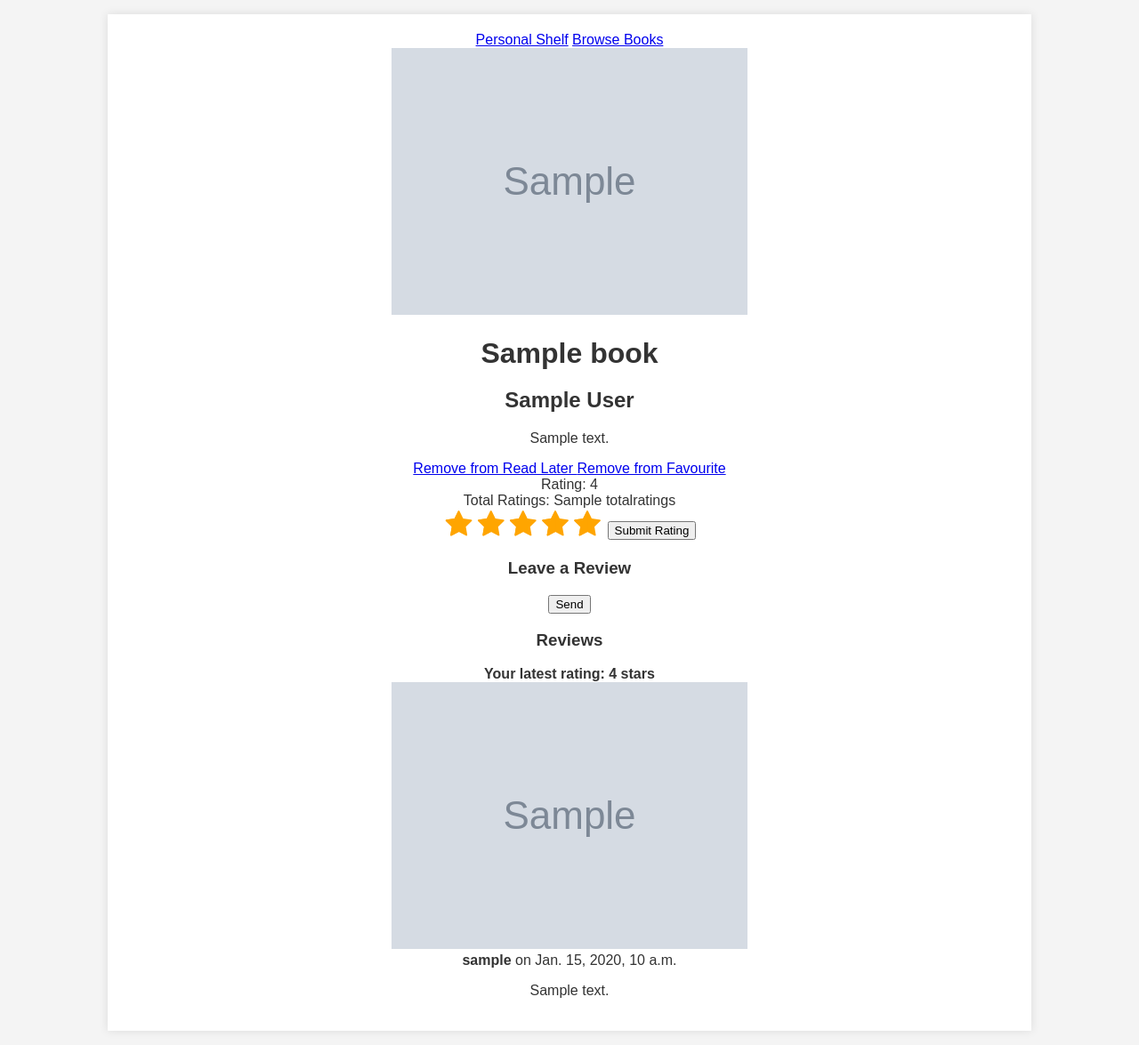
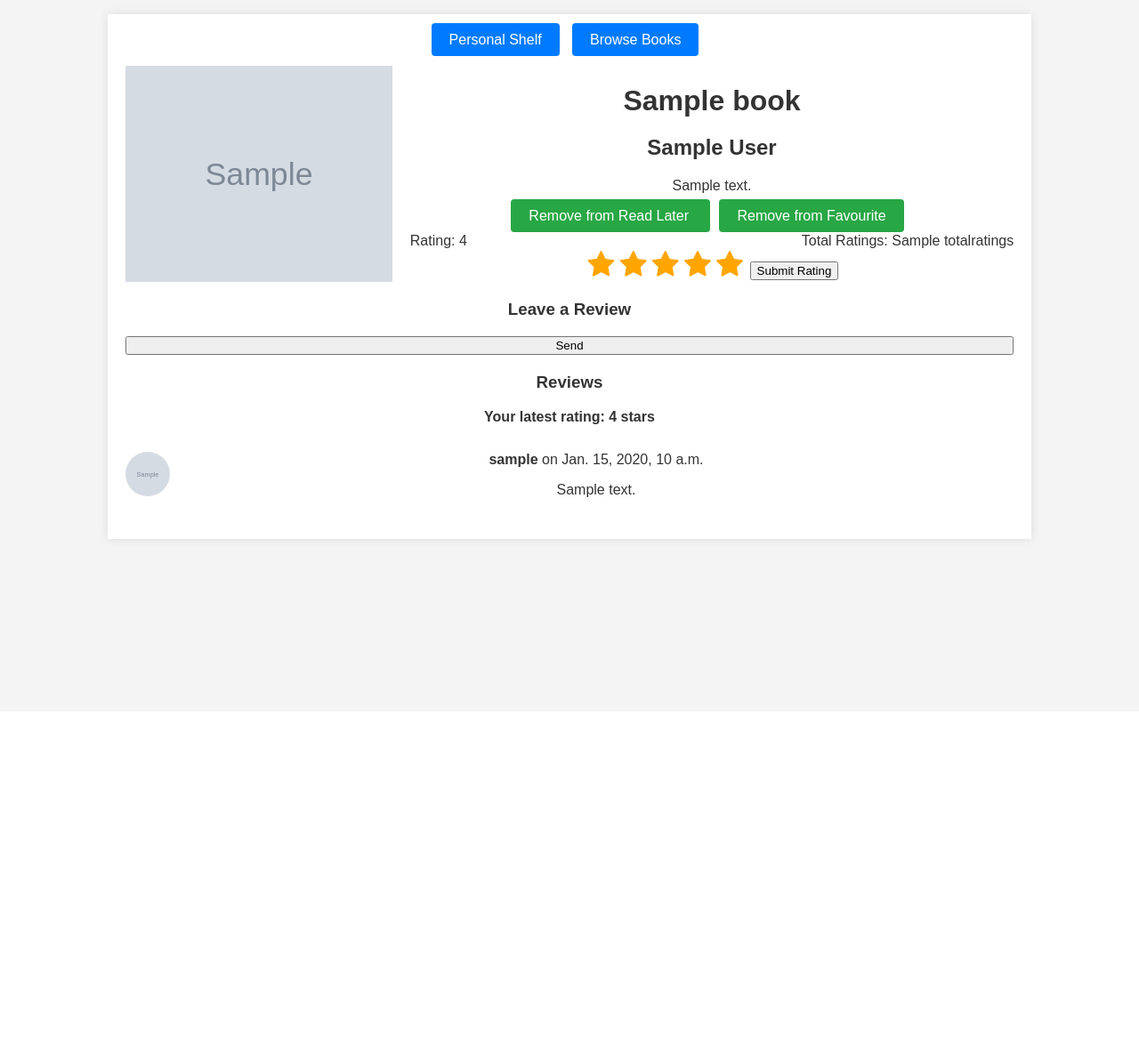
Before and after one commit to KamilPaczoski/SmartShelf, a Django app: template templates/book_detail.html in a window 1280 px wide. Shown: the whole page at 89% size. After the commit the page ends 613 px from the top, so only its background shows below. Run offline with Django 5.2, Linux system fonts and the light colour scheme; the template is opened without the code that fills it: most values are stand-ins (such as "Sample title", 1, 10 or a date in 2020); grey boxes marked "Sample" are stand-in pictures.

Commit message:
Split up styles.css for multiple files as it started to become quite bloated, styles.css as for now is deprecated

```diff
--- a/accounts/views.py
+++ b/accounts/views.py
@@ -94,4 +94,4 @@ def delete_account(request):
     if request.method == 'POST':
         request.user.delete()
         return redirect('login_register')
-    return render(request, 'delete_account_confirm.html')
+    return render(request, 'account_settings.html')
--- /dev/null
+++ b/static/css/book_detail.css
@@ -0,0 +1,77 @@
+/* Book Detail Page */
+.book-detail {
+    display: flex;
+    gap: 20px;
+    margin-bottom: 20px;
+}
+
+.book-cover {
+    width: 300px;
+    height: auto;
+}
+
+.book-info {
+    flex: 1;
+}
+
+.book-buttons .button {
+    margin-right: 10px;
+    padding: 10px 20px;
+    background-color: #007bff;
+    color: #fff;
+    text-decoration: none;
+    border-radius: 4px;
+}
+
+.book-buttons .button:hover {
+    background-color: #0056b3;
+}
+
+.book-buttons .button.active {
+    background-color: #28a745; /* Green background for active state */
+}
+
+.book-ratings {
+    display: flex;
+    justify-content: space-between;
+    margin-top: 10px;
+}
+
+.review-section, .reviews {
+    margin-top: 20px;
+}
+
+.review-section form {
+    display: flex;
+    flex-direction: column;
+}
+
+.review-section form textarea {
+    margin-bottom: 10px;
+}
+
+.reviews .review {
+    display: flex;
+    align-items: flex-start;
+    border-bottom: 1px solid #ccc;
+    padding: 10px 0;
+}
+
+.reviews .review:last-child {
+    border-bottom: none;
+}
+
+.review-avatar {
+    width: 50px;
+    height: 50px;
+    border-radius: 50%;
+    margin-right: 10px;
+}
+
+.review-content {
+    flex: 1;
+}
+
+.user-rating {
+    margin-bottom: 20px;
+}
--- /dev/null
+++ b/static/css/main.css
@@ -0,0 +1,66 @@
+/* General styles */
+body {
+    font-family: Arial, sans-serif;
+    margin: 0;
+    padding: 0;
+    background-color: #f4f4f4;
+    color: #333;
+}
+
+.container {
+    width: 80%;
+    margin: 0 auto;
+    padding: 20px;
+    background-color: #fff;
+    box-shadow: 0 0 10px rgba(0,0,0,0.1);
+}
+
+h1 {
+    text-align: center;
+    margin-bottom: 20px;
+}
+
+.buttons {
+    margin-bottom: 20px;
+}
+
+.buttons a {
+    margin-right: 10px;
+    padding: 10px 20px;
+    background-color: #007bff;
+    color: #fff;
+    text-decoration: none;
+    border-radius: 4px;
+}
+
+.buttons a:hover {
+    background-color: #0056b3;
+}
+
+.delete-account-btn {
+    width: 100%;
+    padding: 10px 20px;
+    background-color: #dc3545;
+    color: #fff;
+    border: none;
+    border-radius: 4px;
+    cursor: pointer;
+}
+
+.delete-account-btn:hover {
+    background-color: #c82333;
+}
+
+/* Delete Account Modal */
+.modal .modal-dialog {
+    max-width: 500px;
+}
+
+.modal .modal-content {
+    padding: 20px;
+}
+
+.modal .modal-footer {
+    display: flex;
+    justify-content: space-between;
+}
--- a/templates/account_settings.html
+++ b/templates/account_settings.html
@@ -3,11 +3,13 @@
 <head>
     <title>Account Settings</title>
     {% load static %}
-    <link rel="stylesheet" type="text/css" href="{% static 'css/styles.css' %}">
+    <link rel="stylesheet" type="text/css" href="{% static 'css/main.css' %}">
+    <link rel="stylesheet" type="text/css" href="{% static 'css/account_settings.css' %}">
     <script src="https://code.jquery.com/jquery-3.6.0.min.js"></script>
     <script src="https://maxcdn.bootstrapcdn.com/bootstrap/4.5.2/js/bootstrap.min.js"></script>
     <link rel="stylesheet" href="https://maxcdn.bootstrapcdn.com/bootstrap/4.5.2/css/bootstrap.min.css">
 </head>
+
 <body>
     <div class="container">
         <h1>Account Settings</h1>
--- a/templates/admin_dashboard.html
+++ b/templates/admin_dashboard.html
@@ -3,7 +3,7 @@
 <head>
     <title>Admin Dashboard</title>
     {% load static %}
-    <link rel="stylesheet" type="text/css" href="{% static 'css/styles.css' %}">
+    <link rel="stylesheet" type="text/css" href="{% static 'css/main.css' %}">
 </head>
 <body>
     <div class="container">
--- a/templates/book_detail.html
+++ b/templates/book_detail.html
@@ -3,10 +3,12 @@
 <head>
     <title>{{ book.title }}</title>
     {% load static %}
-    <link rel="stylesheet" type="text/css" href="{% static 'css/styles.css' %}">
+    <link rel="stylesheet" type="text/css" href="{% static 'css/main.css' %}">
+    <link rel="stylesheet" type="text/css" href="{% static 'css/book_detail.css' %}">
     <link rel="stylesheet" type="text/css" href="{% static 'css/rating.css' %}">
     <link rel="stylesheet" href="https://cdnjs.cloudflare.com/ajax/libs/font-awesome/4.7.0/css/font-awesome.min.css">
 </head>
+
 <body>
     <div class="container">
         <div class="buttons">
--- a/templates/book_list.html
+++ b/templates/book_list.html
@@ -3,8 +3,10 @@
 <head>
     <title>Browse Books</title>
     {% load static %}
-    <link rel="stylesheet" type="text/css" href="{% static 'css/styles.css' %}">
+    <link rel="stylesheet" type="text/css" href="{% static 'css/main.css' %}">
+    <link rel="stylesheet" type="text/css" href="{% static 'css/book_list.css' %}">
 </head>
+
 <body>
 <div class="container">
     <h1>Browse Books</h1>
--- a/templates/login_register.html
+++ b/templates/login_register.html
@@ -3,8 +3,10 @@
 <head>
     <title>Login/Register</title>
     {% load static %}
-    <link rel="stylesheet" type="text/css" href="{% static 'css/styles.css' %}">
+    <link rel="stylesheet" type="text/css" href="{% static 'css/main.css' %}">
+    <link rel="stylesheet" type="text/css" href="{% static 'css/login_register.css' %}">
 </head>
+
 <body>
     <div class="container">
         <div class="form-container">
--- a/templates/user_shelf.html
+++ b/templates/user_shelf.html
@@ -1,10 +1,12 @@
 <!DOCTYPE html>
 <html>
 <head>
-    <title>User Shelf</title>
+    <title>Login/Register</title>
     {% load static %}
-    <link rel="stylesheet" type="text/css" href="{% static 'css/styles.css' %}">
+    <link rel="stylesheet" type="text/css" href="{% static 'css/main.css' %}">
+    <link rel="stylesheet" type="text/css" href="{% static 'css/user_shelf.css' %}">
 </head>
+
 <body>
     <div class="container">
         <h1>Your Shelf</h1>
```
Also changed, not shown: static/css/account_settings.css (added, +79 -0 lines), static/css/book_list.css (added, +62 -0 lines), static/css/login_register.css (added, +43 -0 lines), static/css/user_shelf.css (added, +33 -0 lines), templates/delete_account_confirm.html (deleted, +0 -18 lines).
